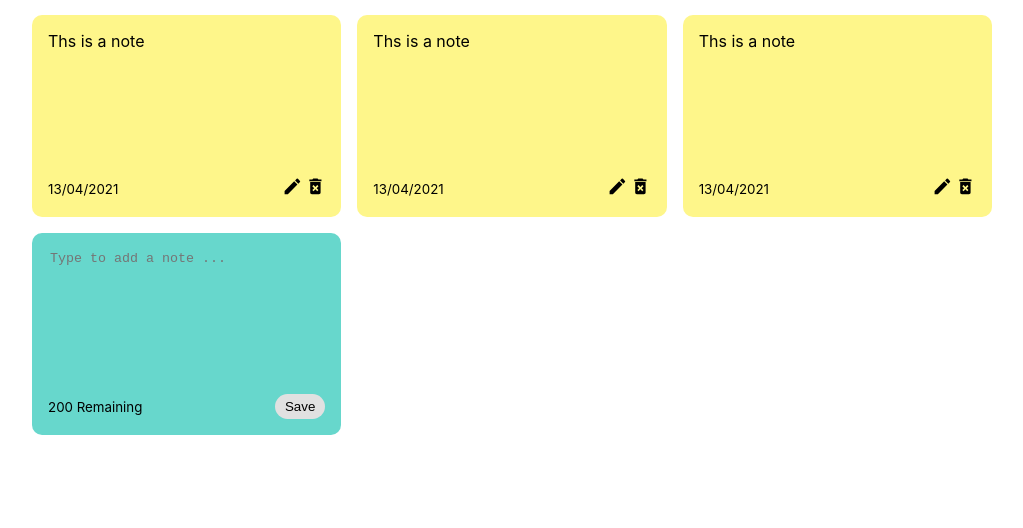
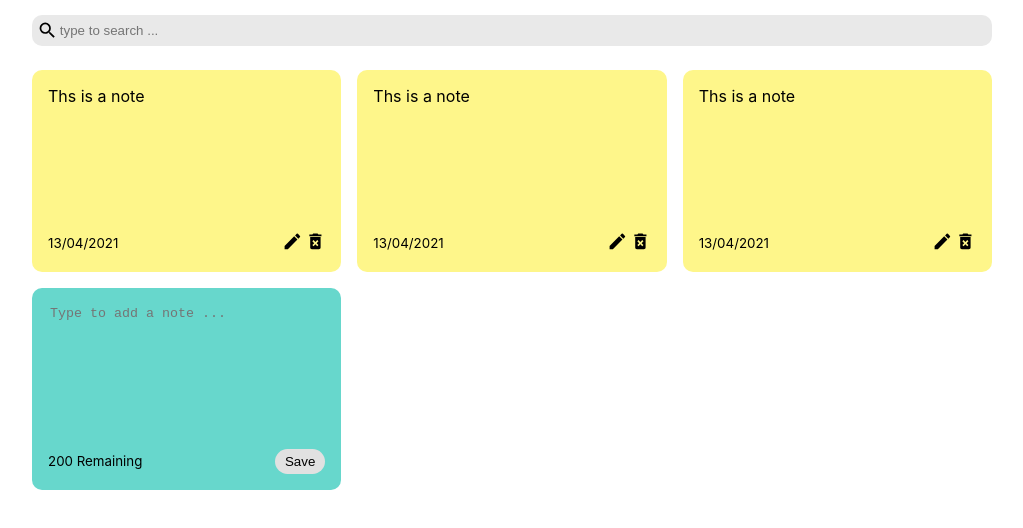
Before and after one commit to AlQattana/React-Note-App, a React (Create React App) app in the folder react-notes-app/: page / in a window 1280 px wide. Shown: the top 528 px of the page, without its empty margins (128-1151 px from the left). Built offline with nearby package versions, Linux system fonts and the light colour scheme.

Commit message:
implemented search functionality

```diff
--- a/react-notes-app/src/App.js
+++ b/react-notes-app/src/App.js
@@ -2,6 +2,7 @@
 import { nanoid } from "nanoid";
 import NotesList from "./components/NotesList";
 import Note from "./components/Note";
+import Search from "./components/Search";
 
 export default function App() {
   const [notes, setNotes] = useState([
@@ -22,6 +23,8 @@
     },
   ]);
 
+  const [searchText, setSearchText] = useState("");
+
   const addNote = (text) => {
     const date = new Date();
     const newNote = {
@@ -40,8 +43,11 @@
 
   return (
     <div className="container">
+      <Search handleSearchNote={setSearchText} />
       <NotesList
-        notes={notes}
+        notes={notes.filter((note) =>
+          note.text.toLocaleLowerCase().includes(searchText)
+        )}
         handleAddNote={addNote}
         handleDeleteNote={deleteNote}
       />
--- /dev/null
+++ b/react-notes-app/src/components/Search.js
@@ -0,0 +1,15 @@
+import React from "react";
+import { MdSearch } from "react-icons/md";
+
+export default function Search({ handleSearchNote }) {
+  return (
+    <div className="search">
+      <MdSearch className="search-icon" size="1.3em" />
+      <input
+        onChange={(event) => handleSearchNote(event.target.value)}
+        type="text"
+        placeholder="type to search ..."
+      />
+    </div>
+  );
+}
--- a/react-notes-app/src/index.css
+++ b/react-notes-app/src/index.css
@@ -78,3 +78,21 @@
   cursor: pointer;
   margin-right: 2px;
 }
+
+.search {
+  display: flex;
+  align-items: center;
+  background-color: rgb(233, 233, 233);
+  border-radius: 10px;
+  padding: 5px;
+  margin-bottom: 1.5em;
+}
+
+.search input {
+  border: none;
+  background-color: rgb(233, 233, 233);
+}
+
+.search input:focus {
+  outline: none;
+}
```
